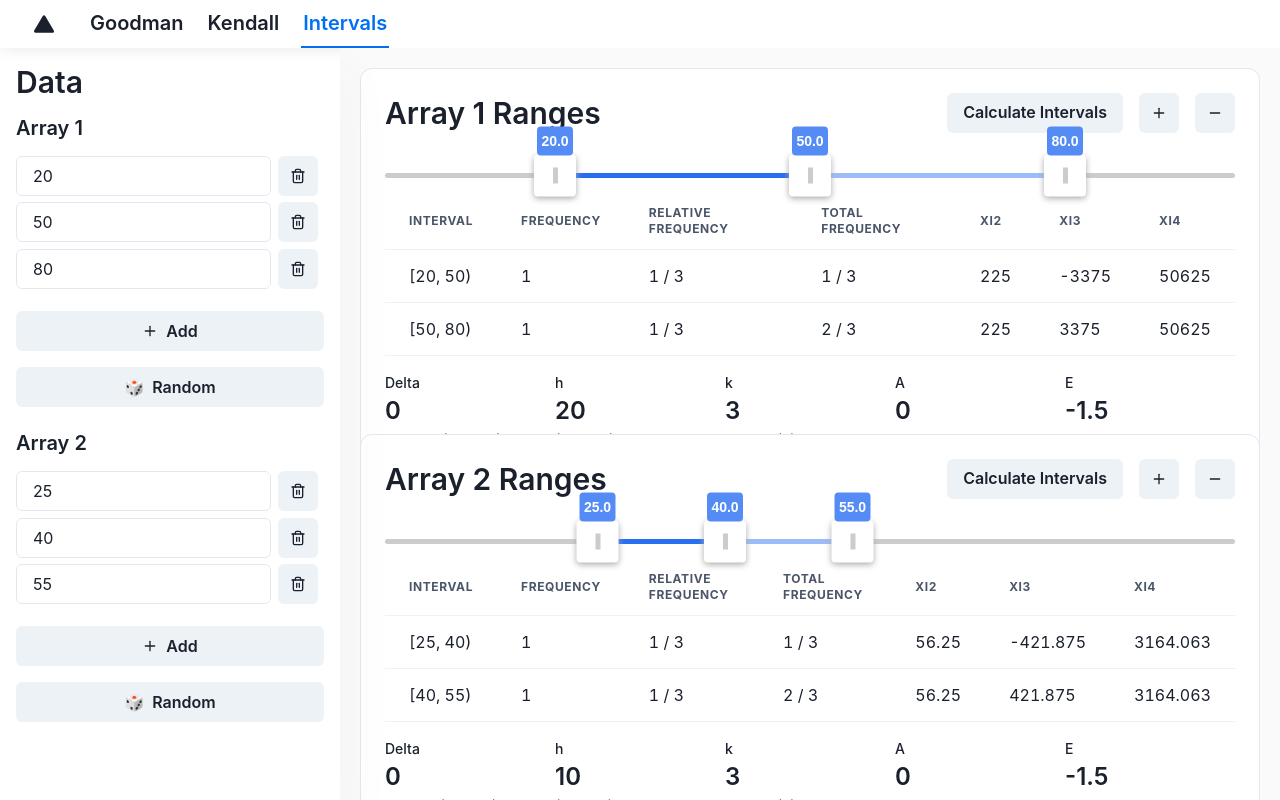
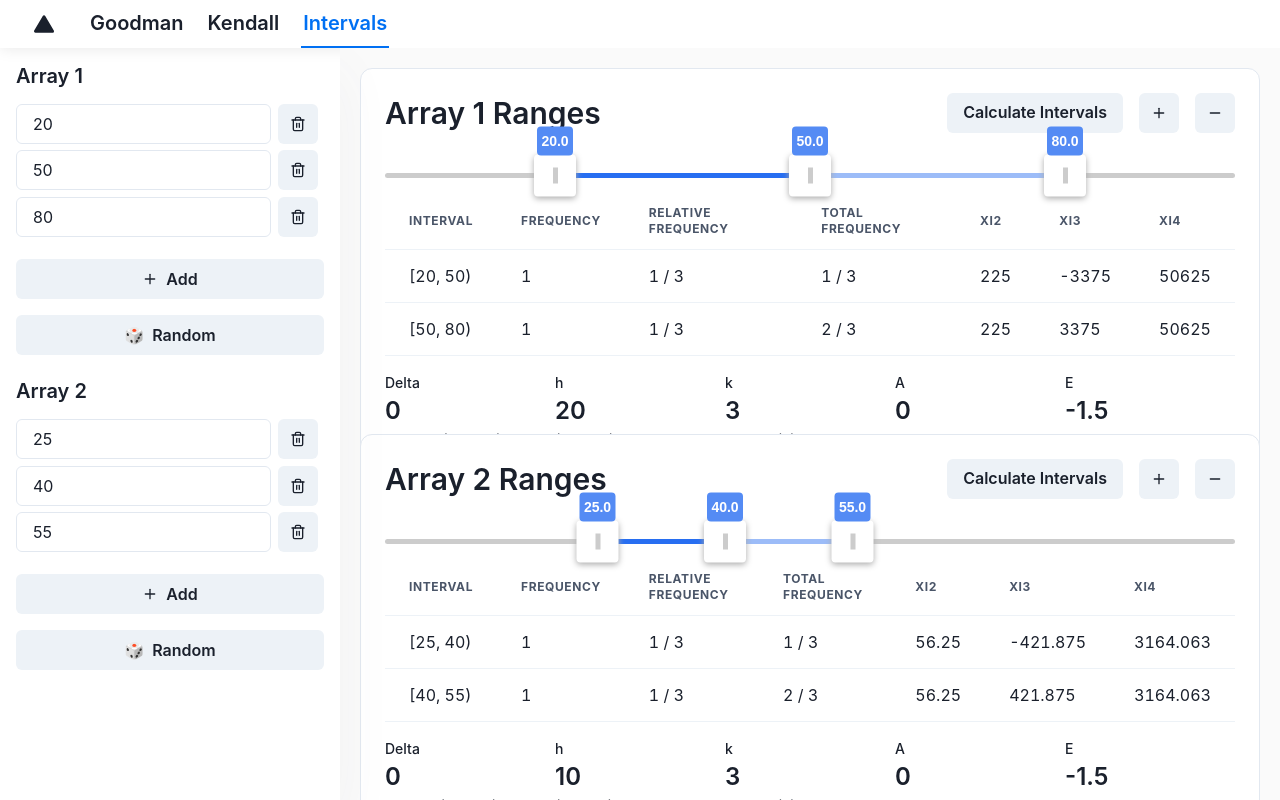
Before and after one commit to snelsi/statistics-in-psychology, a Next.js app: page /lab-3 in a window 1280 px wide. Built offline with nearby package versions, Linux system fonts and the light colour scheme.

Commit message:
Remove extra 'Data' title

```diff
--- a/pages/lab-3.tsx
+++ b/pages/lab-3.tsx
@@ -65,7 +65,7 @@ const DataInput: React.FC<DataInputProps> = ({ data, setData, title }) => {
   return (
     <>
       {title && (
-        <Heading as="h3" size="md" mb="1rem" fontWeight="600">
+        <Heading as="h2" size="md" mb="1rem" fontWeight="600">
           {title}
         </Heading>
       )}
@@ -118,10 +118,6 @@ const Lab3 = () => {
 
   const sidebar = (
     <>
-      <Heading as="h2" size="lg" mb="1rem" fontWeight="600">
-        Data
-      </Heading>
-
       <DataInput data={data1} setData={setData1} title="Array 1" />
       <DataInput data={data2} setData={setData2} title="Array 2" />
     </>
```
